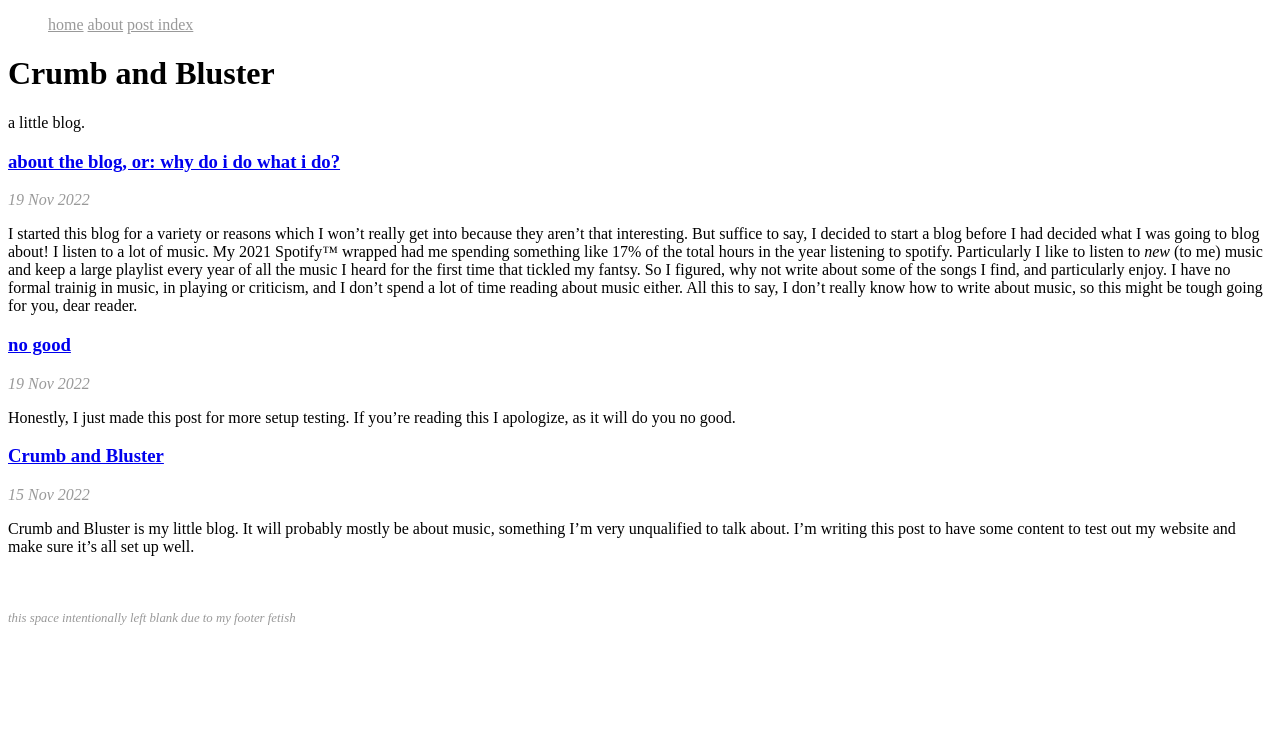
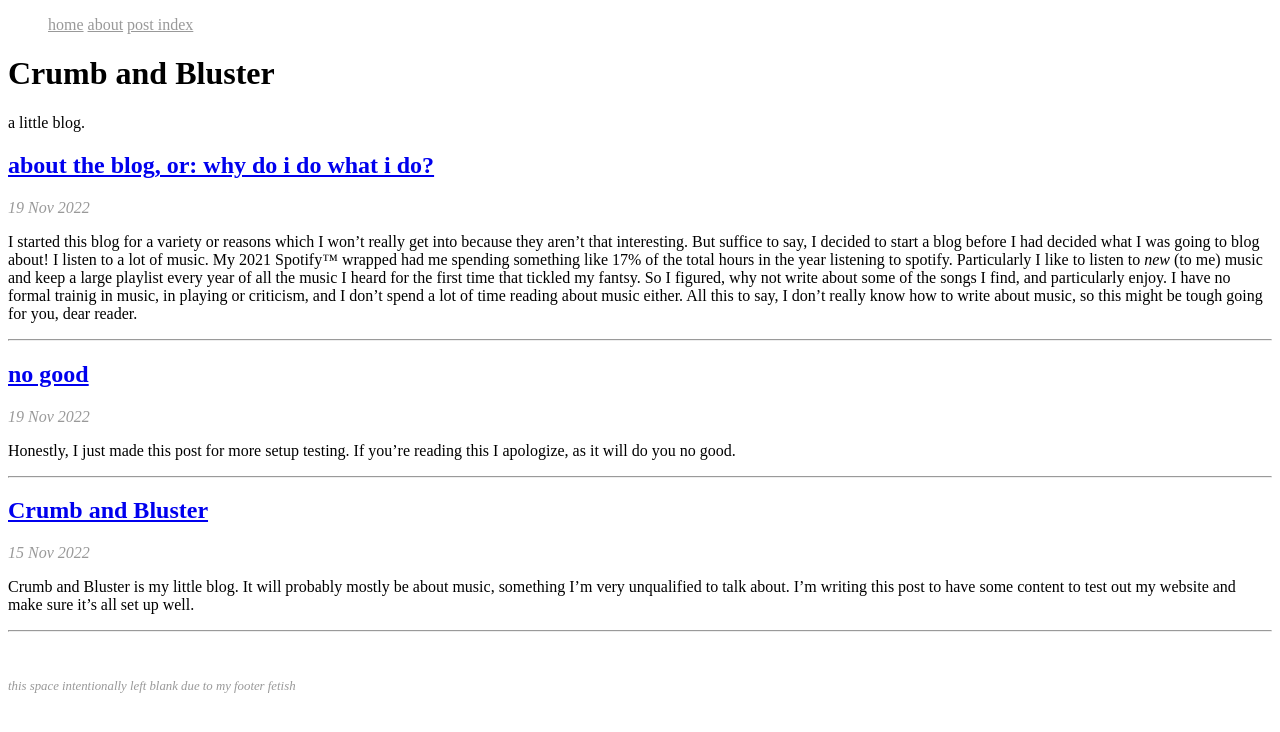
Before and after one commit to crumbandbluster/crumbandbluster.github.io, a Jekyll site: the page built from index.html, in a window 1280 px wide. Shown: the top 732 px of the page. Built offline with Jekyll 4.4.1, drawn with Linux system fonts in a browser that asks for light colours.

Commit message:
front page work

```diff
--- a/index.html
+++ b/index.html
@@ -6,8 +6,9 @@ title: Crumb and Bluster
     <h1>Crumb and Bluster</h1>
     <div class="subtitle">a little blog.</div>
     {% for post in site.posts limit: 5 %}
-        <h3><a href="{{ post.url }}" title="{{ post.title }}">{{ post.title }}</a></h3>
+        <h2><a href="{{ post.url }}" title="{{ post.title }}">{{ post.title }}</a></h2>
         <em style="color:#999">{{ post.date | date_to_string}}</em>
         {{ post.excerpt }}
+        <hr>
     {% endfor %}
 </div><!-- /.blurb -->
```
